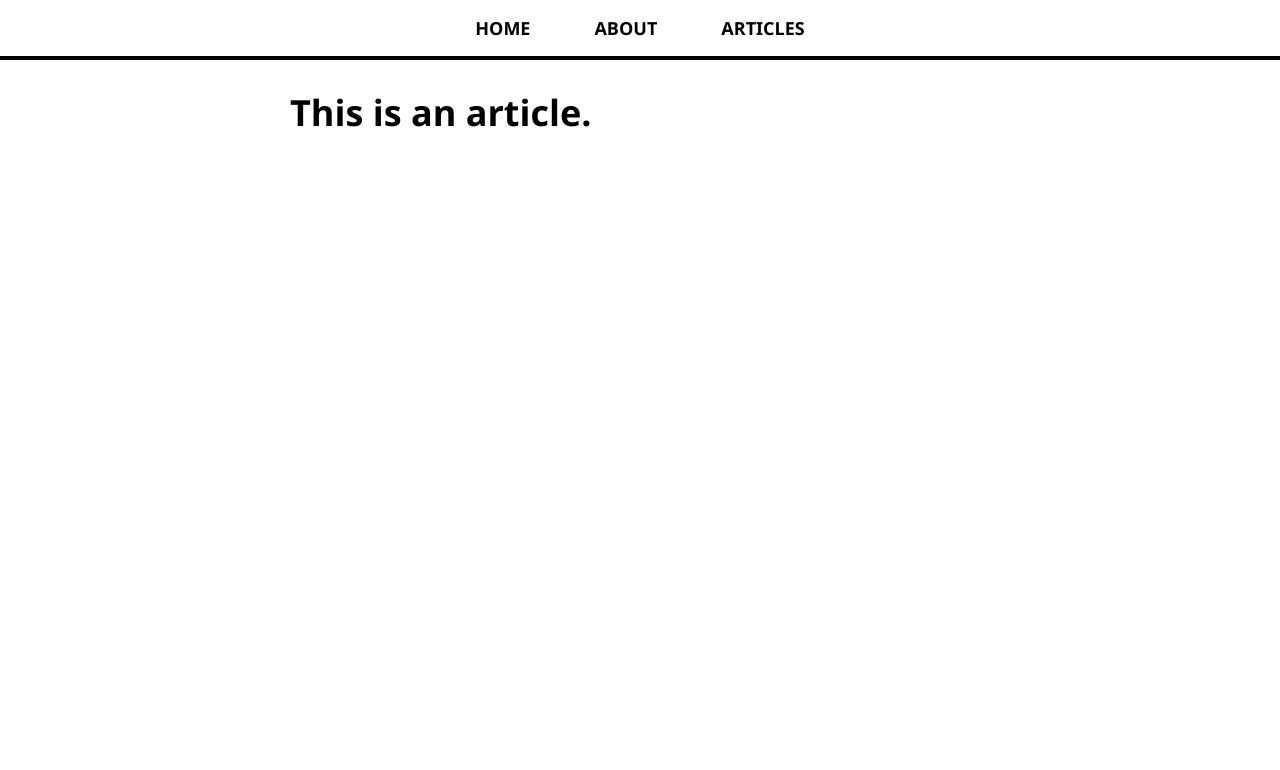
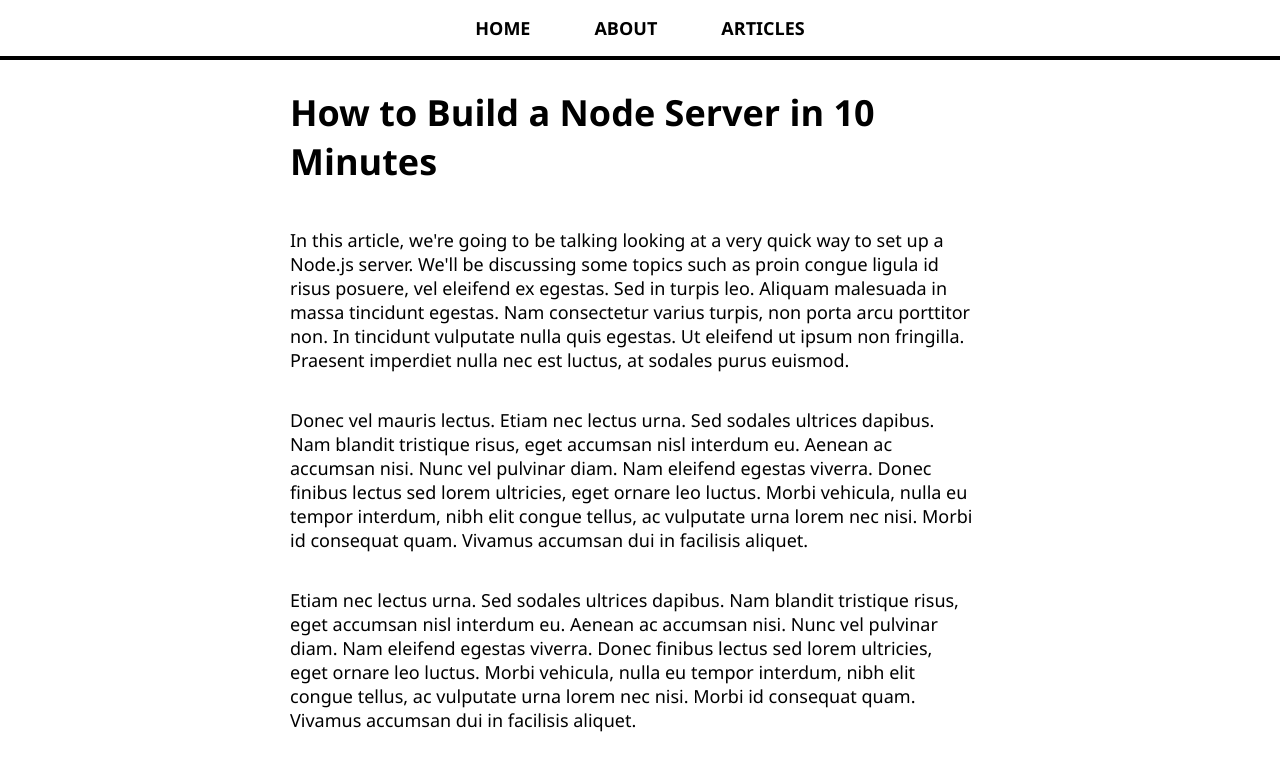
Before and after one commit to KHUDNELL/react-fullstack-blog, a React (Create React App) app: page /article/learn-node in a window 1280 px wide. Shown: the top 770 px of the page. Built offline with nearby package versions, Linux system fonts and the light colour scheme.

Commit message:
added sample articles, format article page to use name, title, content

```diff
--- a/src/App.js
+++ b/src/App.js
@@ -20,7 +20,7 @@
       <Route path="/" component={HomePage} exact/>
       <Route path="/about" component={AboutPage}/>
       <Route path="/articles-list" component={ArticlesList}/>
-      <Route path="/article" component={ArticlePage}/>
+      <Route path="/article/:name" component={ArticlePage}/>
       </div>
     </div>
     </Router>
--- a/src/pages/ArticlePage.js
+++ b/src/pages/ArticlePage.js
@@ -1,10 +1,21 @@
 import React from 'react';
+import articleContent from './article-content';
 
-const ArticlePage = () => (
+const ArticlePage = ({match}) => {
+    const name = match.params.name;
+    const article = articleContent.find(article => article.name === name);
+
+    if(!article) return <h1>Article does not exist!</h1>;
+
+    return(
     <>
-    <h1>This is an article.</h1>
+    <h1>{article.title}</h1>
+    {article.content.map((paragraph,key) => (
+        <p key={key}>{paragraph}</p>
+    ))}
 
     </>
-)
+);
+    }
 
 export default ArticlePage;
--- /dev/null
+++ b/src/pages/article-content.js
@@ -0,0 +1,77 @@
+const articles = [
+    {
+        name: 'learn-react',
+        title: 'The Fastest Way to Learn React',
+        content: [
+            `Welcome! Today we're going to be talking about the fastest way to
+            learn React. We'll be discussing some topics such as proin congue
+            ligula id risus posuere, vel eleifend ex egestas. Sed in turpis leo.
+            Aliquam malesuada in massa tincidunt egestas. Nam consectetur varius turpis,
+            non porta arcu porttitor non. In tincidunt vulputate nulla quis egestas. Ut
+            eleifend ut ipsum non fringilla. Praesent imperdiet nulla nec est luctus, at
+            sodales purus euismod.`,
+            `Donec vel mauris lectus. Etiam nec lectus urna. Sed sodales ultrices dapibus.
+            Nam blandit tristique risus, eget accumsan nisl interdum eu. Aenean ac accumsan
+            nisi. Nunc vel pulvinar diam. Nam eleifend egestas viverra. Donec finibus lectus
+            sed lorem ultricies, eget ornare leo luctus. Morbi vehicula, nulla eu tempor
+            interdum, nibh elit congue tellus, ac vulputate urna lorem nec nisi. Morbi id
+            consequat quam. Vivamus accumsan dui in facilisis aliquet.`,
+            `Etiam nec lectus urna. Sed sodales ultrices dapibus.
+            Nam blandit tristique risus, eget accumsan nisl interdum eu. Aenean ac accumsan
+            nisi. Nunc vel pulvinar diam. Nam eleifend egestas viverra. Donec finibus lectus
+            sed lorem ultricies, eget ornare leo luctus. Morbi vehicula, nulla eu tempor
+            interdum, nibh elit congue tellus, ac vulputate urna lorem nec nisi. Morbi id
+            consequat quam. Vivamus accumsan dui in facilisis aliquet.`,
+        ]
+    },    {
+        name: 'learn-node',
+        title: 'How to Build a Node Server in 10 Minutes',
+        content: [
+            `In this article, we're going to be talking looking at a very quick way
+            to set up a Node.js server. We'll be discussing some topics such as proin congue
+            ligula id risus posuere, vel eleifend ex egestas. Sed in turpis leo.
+            Aliquam malesuada in massa tincidunt egestas. Nam consectetur varius turpis,
+            non porta arcu porttitor non. In tincidunt vulputate nulla quis egestas. Ut
+            eleifend ut ipsum non fringilla. Praesent imperdiet nulla nec est luctus, at
+            sodales purus euismod.`,
+            `Donec vel mauris lectus. Etiam nec lectus urna. Sed sodales ultrices dapibus.
+            Nam blandit tristique risus, eget accumsan nisl interdum eu. Aenean ac accumsan
+            nisi. Nunc vel pulvinar diam. Nam eleifend egestas viverra. Donec finibus lectus
+            sed lorem ultricies, eget ornare leo luctus. Morbi vehicula, nulla eu tempor
+            interdum, nibh elit congue tellus, ac vulputate urna lorem nec nisi. Morbi id
+            consequat quam. Vivamus accumsan dui in facilisis aliquet.`,
+            `Etiam nec lectus urna. Sed sodales ultrices dapibus.
+            Nam blandit tristique risus, eget accumsan nisl interdum eu. Aenean ac accumsan
+            nisi. Nunc vel pulvinar diam. Nam eleifend egestas viverra. Donec finibus lectus
+            sed lorem ultricies, eget ornare leo luctus. Morbi vehicula, nulla eu tempor
+            interdum, nibh elit congue tellus, ac vulputate urna lorem nec nisi. Morbi id
+            consequat quam. Vivamus accumsan dui in facilisis aliquet.`,
+        ]
+    },     {
+        name: 'my-thoughts-on-resumes',
+        title: 'My Thoughts on Resumes',
+        content: [
+            `Today is the day I talk about something which scares most people: resumes.
+            In reality, I'm not sure why people have such a hard time with proin congue
+            ligula id risus posuere, vel eleifend ex egestas. Sed in turpis leo.
+            Aliquam malesuada in massa tincidunt egestas. Nam consectetur varius turpis,
+            non porta arcu porttitor non. In tincidunt vulputate nulla quis egestas. Ut
+            eleifend ut ipsum non fringilla. Praesent imperdiet nulla nec est luctus, at
+            sodales purus euismod.`,
+            `Donec vel mauris lectus. Etiam nec lectus urna. Sed sodales ultrices dapibus.
+            Nam blandit tristique risus, eget accumsan nisl interdum eu. Aenean ac accumsan
+            nisi. Nunc vel pulvinar diam. Nam eleifend egestas viverra. Donec finibus lectus
+            sed lorem ultricies, eget ornare leo luctus. Morbi vehicula, nulla eu tempor
+            interdum, nibh elit congue tellus, ac vulputate urna lorem nec nisi. Morbi id
+            consequat quam. Vivamus accumsan dui in facilisis aliquet.`,
+            `Etiam nec lectus urna. Sed sodales ultrices dapibus.
+            Nam blandit tristique risus, eget accumsan nisl interdum eu. Aenean ac accumsan
+            nisi. Nunc vel pulvinar diam. Nam eleifend egestas viverra. Donec finibus lectus
+            sed lorem ultricies, eget ornare leo luctus. Morbi vehicula, nulla eu tempor
+            interdum, nibh elit congue tellus, ac vulputate urna lorem nec nisi. Morbi id
+            consequat quam. Vivamus accumsan dui in facilisis aliquet.`,
+        ]
+    },
+];
+
+export default articles;
```
